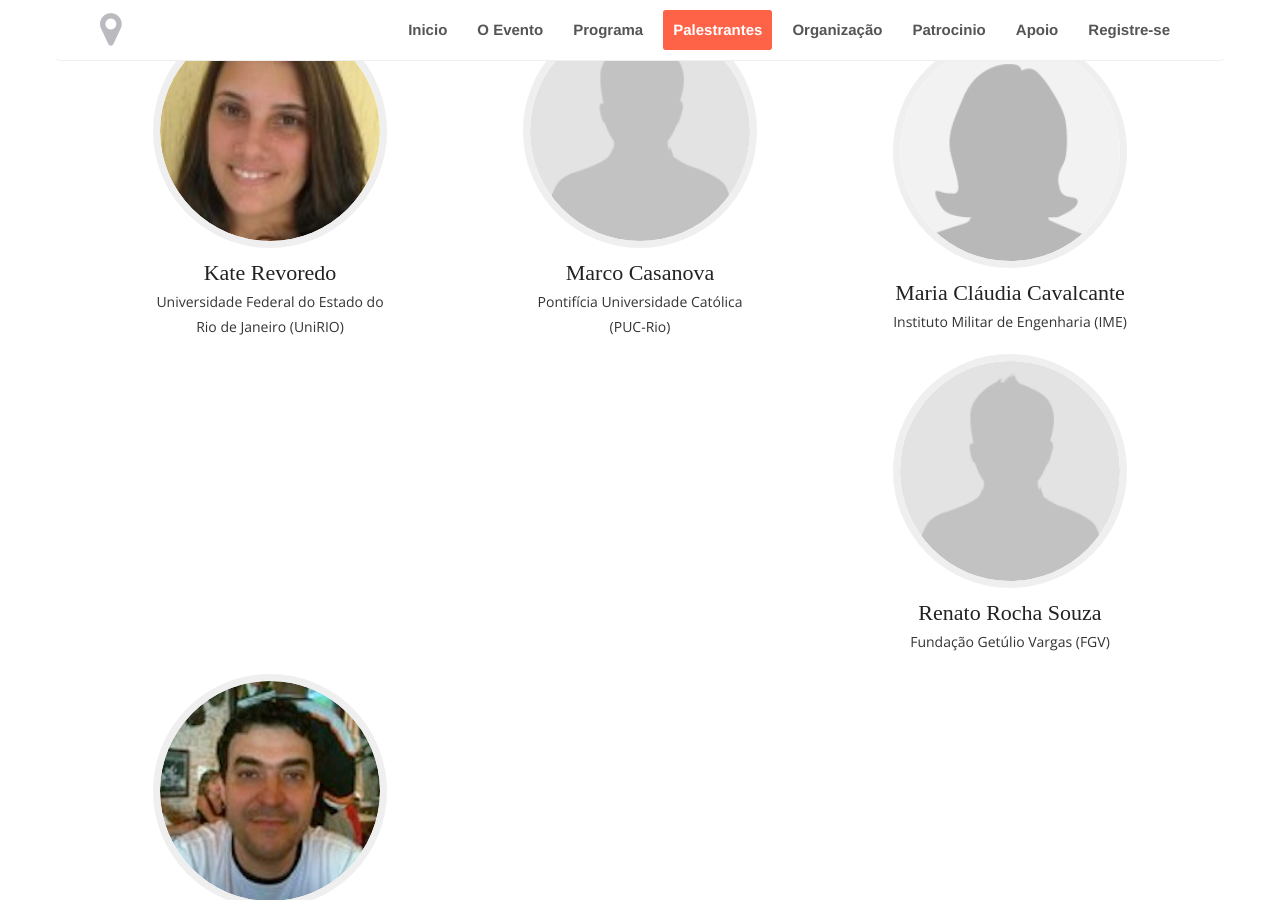
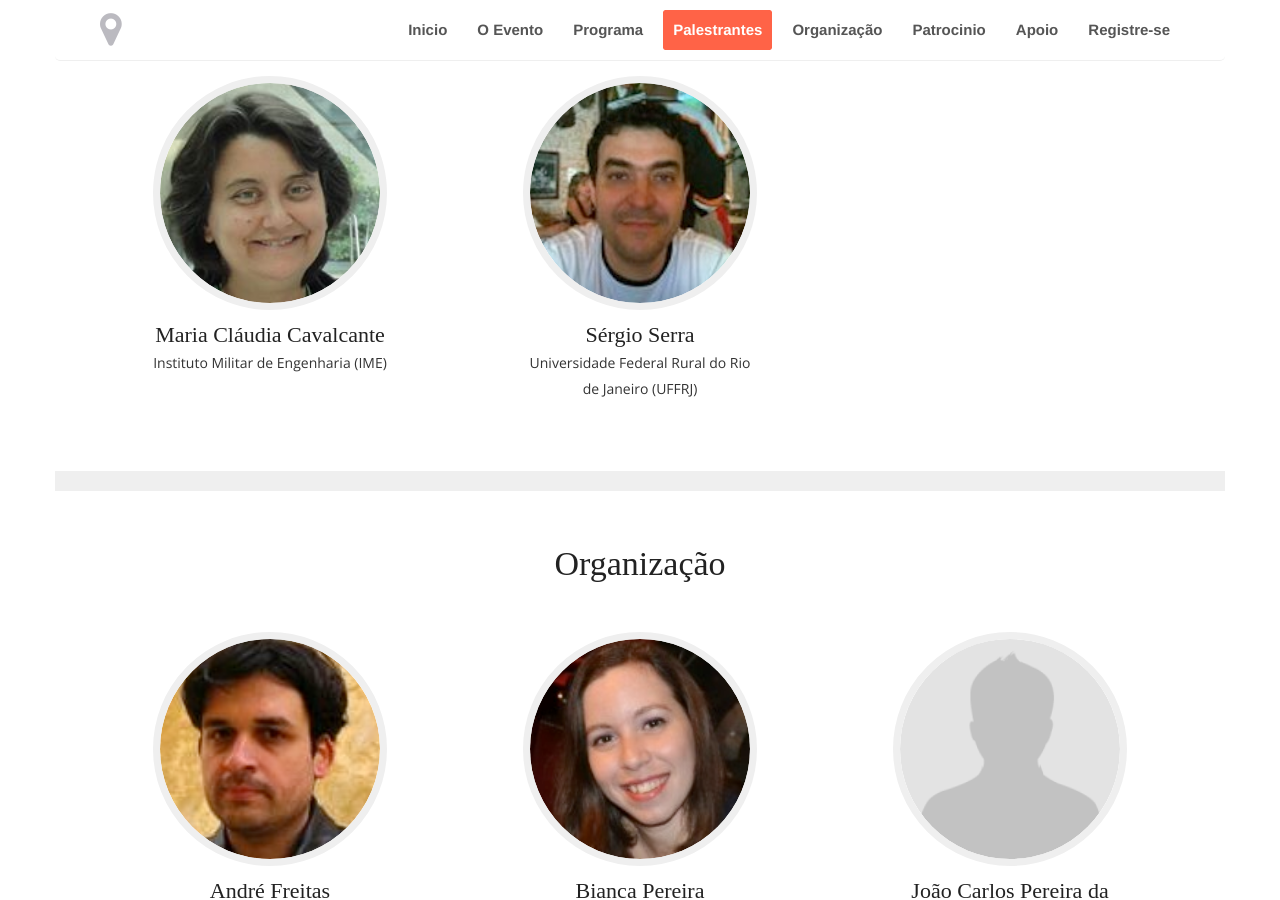
Before and after one commit to bianca-pereira/compsem.github.io, a Jekyll site: the page built from index.html, in a window 1280 px wide and 900 px high, scrolled down 4140 px. Built offline with Jekyll 4.4.1, drawn with Linux system fonts in a browser that asks for light colours; nearby versions of some CDN libraries; some web fonts are replaced; library files that are not in the unit come from our copies; some of the changed text lies outside the part shown.

Commit message:
Inclusão de foto da Yoko. Inclusão de Slides (Bianca e Ícaro). Atualização dos Palestrantes

```diff
--- a/_layouts/default.html
+++ b/_layouts/default.html
@@ -431,6 +431,21 @@
 		    <div class="speaker">
 			<div class="speaker-info">
 			    <div class="speaker-photo">
+				<img src="images/speakers/no_pic.gif" alt="Marco Casanova">
+			    </div>
+			    <div class="speaker-contacts">
+				<!--<a href="#" class="contact pull-left fa fa-university"></a>
+				<a href="#" class="contact pull-right fa fa-linkedin"></a>-->
+			    </div>
+			</div>
+			<h3>Bernardo Braga</h3>
+			<p>Universidade Federal do Espírito Santo (UFES)</p>
+		    </div>
+		</div>
+		<div class="col-md-4 col-sm-6">
+		    <div class="speaker">
+			<div class="speaker-info">
+			    <div class="speaker-photo">
 				<img src="images/speakers/bianca_pereira.jpg" alt="Bianca Pereira">
 			    </div>
 			    <div class="speaker-contacts">
@@ -534,50 +549,20 @@
 			<p>Universidade Federal do Estado do Rio de Janeiro (UniRIO)</p>
 			</div>
 		</div>
-		<div class="col-md-4 col-sm-6">
-		    <div class="speaker">
-			<div class="speaker-info">
-			    <div class="speaker-photo">
-				<img src="images/speakers/no_pic.gif" alt="Marco Casanova">
-			    </div>
-			    <div class="speaker-contacts">
-				<a href="http://www.inf.puc-rio.br/~casanova" class="contact pull-left fa fa-university"></a>
-				<a href="https://www.linkedin.com/in/marcoantoniocasanova" class="contact pull-right fa fa-linkedin"></a>
-			    </div>
-			</div>
-			<h3>Marco Casanova</h3>
-			<p>Pontifícia Universidade Católica (PUC-Rio)</p>
-		    </div>
-		</div>
 		<div>&nbsp;</div>
 		<div class="col-md-4 col-sm-6">
 		    <div class="speaker">
 			<div class="speaker-info">
 			    <div class="speaker-photo">
-				<img src="images/speakers/no_pic_w.png" alt="Maria Cláudia Cavalcante">
+				<img src="images/speakers/yoko.jpg" alt="Maria Cláudia Cavalcante">
 			    </div>
 			    <div class="speaker-contacts">
-				<!--<a href="#" class="contact pull-left fa fa-linkedin"></a>-->
+				<a href="http://lattes.cnpq.br/7292694995543789" class="contact pull-left fa fa-university"></a>
 				<a href="https://www.linkedin.com/pub/maria-claudia-cavalcanti/4/191/662" class="contact pull-right fa fa-linkedin"></a>
 			    </div>
 			</div>
 			<h3>Maria Cláudia Cavalcante</h3>
 			<p>Instituto Militar de Engenharia (IME)</p>
-		    </div>
-		</div>
-		<div class="col-md-4 col-sm-6">
-		    <div class="speaker">
-			<div class="speaker-info">
-			    <div class="speaker-photo">
-				<img src="images/speakers/no_pic.gif" alt="Renato Rocha Souza">
-			    </div>
-			    <div class="speaker-contacts">
-				<!--<a href="#" class="contact pull-left fa fa-linkedin"></a>-->
-				<a href="https://www.linkedin.com/profile/view?id=357907" class="contact pull-right fa fa-linkedin"></a>
-			    </div>
-			</div>
-			<h3>Renato Rocha Souza</h3>
-			<p>Fundação Getúlio Vargas (FGV)</p>
 		    </div>
 		</div>
 		<div class="col-md-4 col-sm-6">
```
Also changed, not shown: other parts of _layouts/default.html (+4 -4 lines), images/speakers/yoko.jpg (added).
